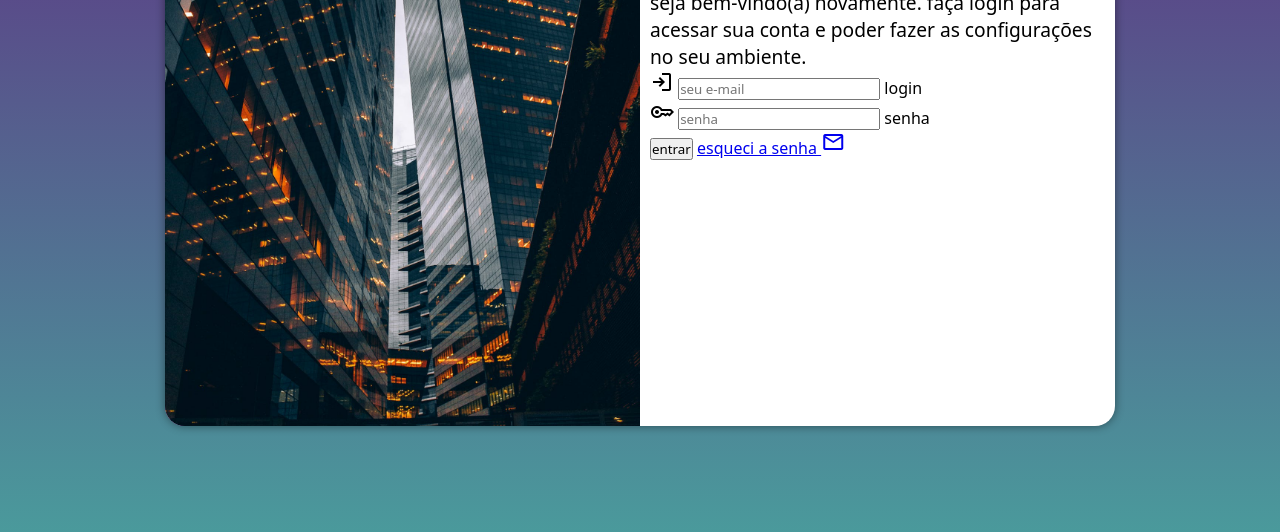
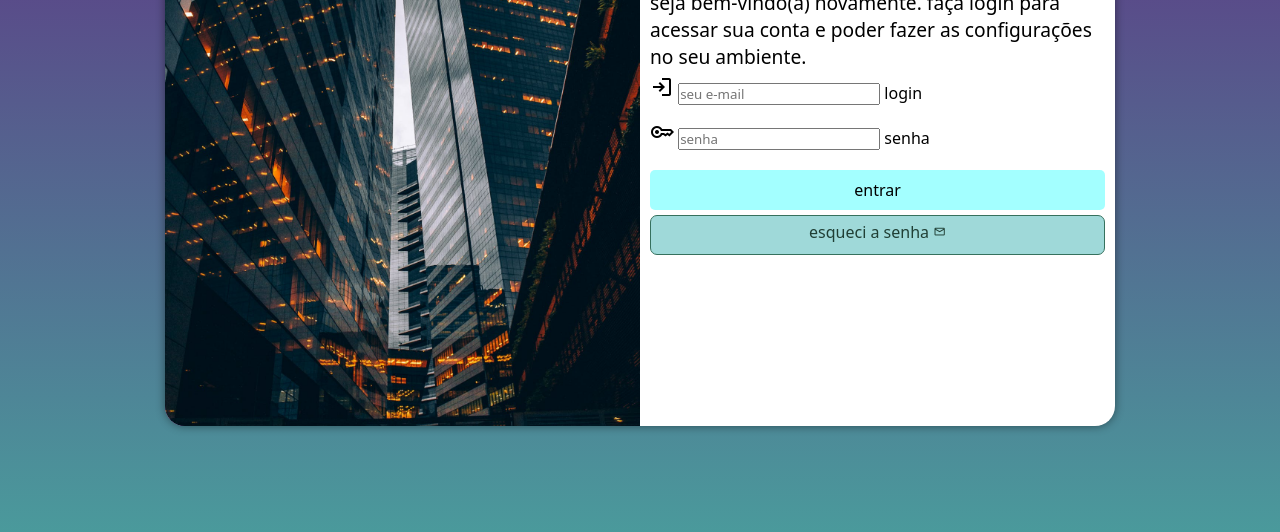
Before and after one commit to 01devjhonatansilva/projeto-login, a plain HTML site: page index.html in a window 1280 px wide. Shown: the part 224-756 px from the top of the page. Drawn offline with nearby package versions, Linux system fonts and the light colour scheme.

Commit message:
atualizar

```diff
--- a/estilos/style.css
+++ b/estilos/style.css
@@ -25,6 +25,7 @@ main {
     width: 100vw;
 
 }
+
 section#login {
     position: absolute;
     top: 50%;
@@ -41,6 +42,7 @@ section#login {
     transition: width 0.3s, height 0.3s;
     transition-timing-function: ease;
 }
+
 section#login > div#imagem {
     display: block;
     background: #5f2c82 url(../imagens/pexels-dinnow-9444476.jpg) no-repeat;
@@ -49,11 +51,13 @@ section#login > div#imagem {
     background-position: center center;
 
 }
+
 section#login > div#formulario {
     display: block;
     padding: 10px;
 
 }
+
 div#formulario > h1 {
     font-size: 2em;
     text-align: center;
@@ -62,3 +66,53 @@ div#formulario > h1 {
 div#formulario > p {
     font-size: 0.8em ;
 }
+
+form >div.campo {
+
+    display: block;
+    width: 100%;
+    height: 40px;
+    border-radius: 5px;
+    margin: 5px 0px;
+}
+
+form > input[type=submit] {
+    display: block;
+    font-size: 1em;
+    width: 100%;
+    height: 40px;
+    background-color: rgba(0, 255, 255, 0.359);
+    border: none;
+    border-radius: 5px;
+    cursor: pointer;
+
+    margin-top: 10px;
+
+}
+
+form > input[type=submit]:hover {
+    background-color: aquamarine;
+}
+
+form > a.botao {
+    display: block;
+    text-align: center;
+    font-size: 1em;
+    width: 100%;
+    height: 40px;
+    padding-top: 5px;
+    margin-top: 5px;
+    background-color: rgb(159, 217, 217);
+    color: rgb(32, 63, 53);
+    border: 1px solid rgb(54, 113, 94) ;
+    border-radius: 7px;
+    text-decoration: none;
+}
+
+form > a.botao:hover {
+    background-color: aquamarine;
+}
+
+form > a.botao > i {
+    font-size: 0.8em;
+}
--- a/index.html
+++ b/index.html
@@ -30,7 +30,7 @@
                             <label for="isenha">senha</label>
                         </div>
                         <input type="submit" value="entrar">
-                        <a href="esqueci.html">
+                        <a href="esqueci.html" class="botao">
                             esqueci a senha <i class="material-symbols-outlined">mail</i>
                         </a>
                     </form>
```
